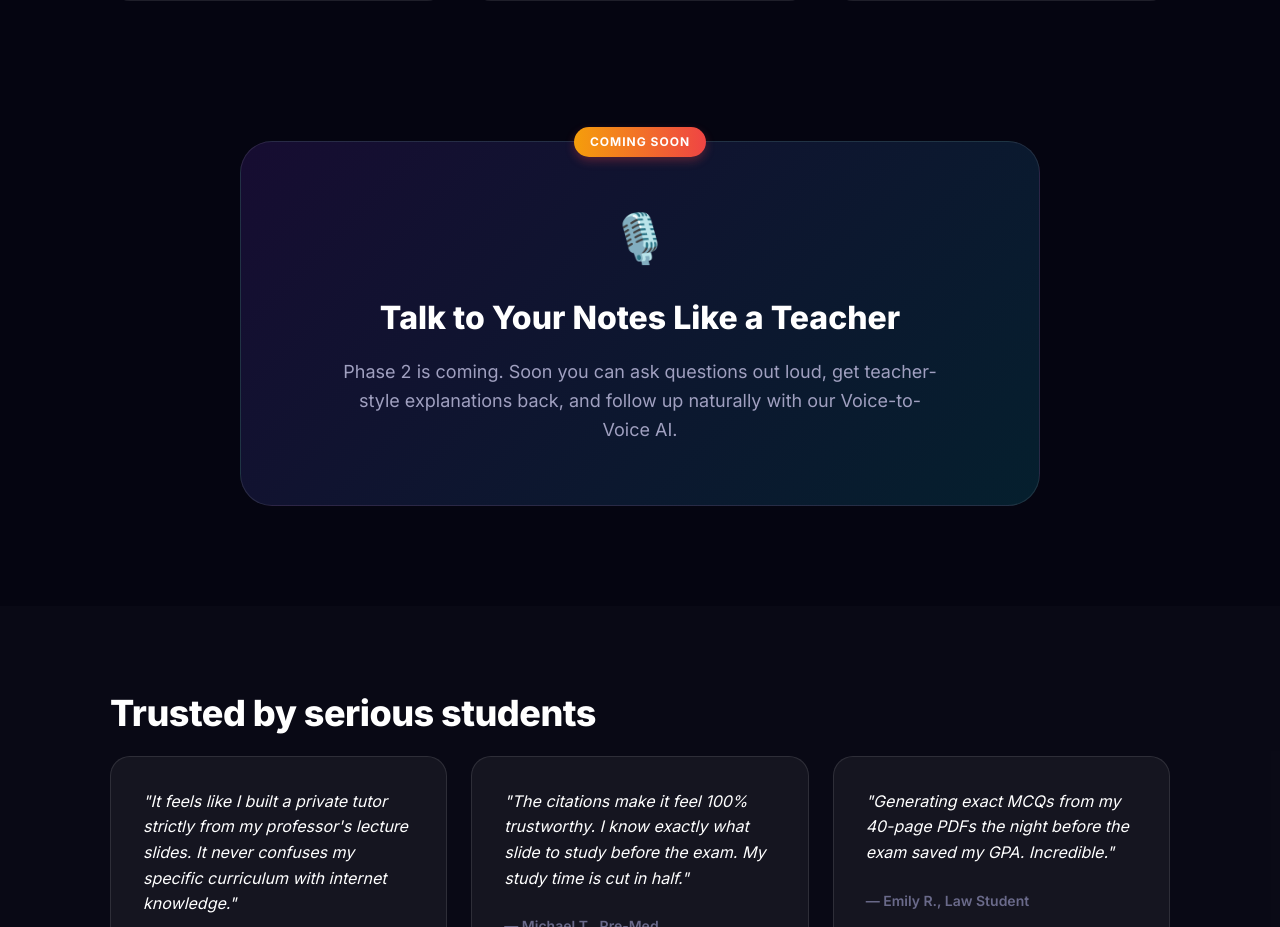
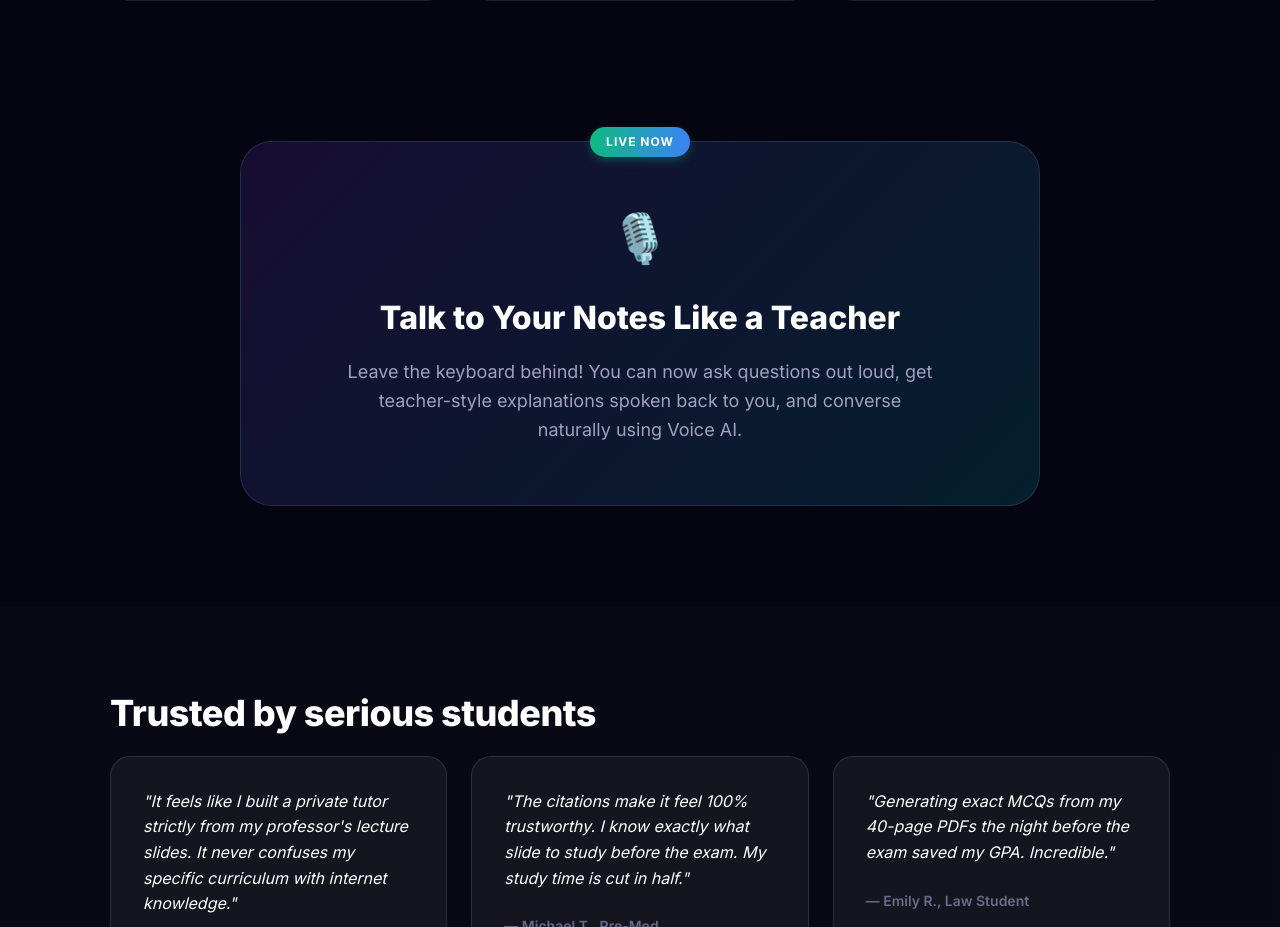
Before and after one commit to VitthalGund/askMyNotes, a Next.js app: page /home in a window 1280 px wide. Shown: the part 2764-3691 px from the top of the page. Built offline with nearby package versions, Linux system fonts and the light colour scheme; no server answers; sample sign-in values are in the browser's storage.

Commit message:
feat: Add initial home and dashboard pages, including a comprehensive marketing landing page with authentication and feature showcases.

```diff
--- a/src/app/dashboard/page.tsx
+++ b/src/app/dashboard/page.tsx
@@ -6,6 +6,7 @@ import { useRouter } from "next/navigation";
 import ErrorModal from "@/components/ErrorModal";
 import ConfirmModal from "@/components/ConfirmModal";
 import PreviewModal from "@/components/PreviewModal";
+import Link from "next/link";
 
 
 
@@ -183,7 +184,7 @@ export default function DashboardPage() {
       {/* Header */}
       <header style={styles.header}>
         <div style={styles.headerLeft}>
-          <h1 style={styles.logo}>📚 AskMyNotes</h1>
+          <h1 style={styles.logo}><Link href="/home">📚 AskMyNotes</Link></h1>
         </div>
         <div style={styles.headerRight}>
           <span style={styles.greeting}>Hey, {userName} 👋</span>
--- a/src/app/home/page.tsx
+++ b/src/app/home/page.tsx
@@ -196,16 +196,16 @@ export default function HomePage() {
           </div>
         </section>
 
-        {/* 5. VOICE TEASER */}
+        {/* 5. VOICE FEATURES LIVE */}
         <section style={styles.voiceSection}>
           <div style={styles.container}>
             <div style={styles.voiceBox}>
               <div style={styles.voiceIcon}>🎙️</div>
               <h2 style={styles.voiceTitle}>Talk to Your Notes Like a Teacher</h2>
               <p style={styles.voiceText}>
-                Phase 2 is coming. Soon you can ask questions out loud, get teacher-style explanations back, and follow up naturally with our Voice-to-Voice AI.
+                Leave the keyboard behind! You can now ask questions out loud, get teacher-style explanations spoken back to you, and converse naturally using Voice AI.
               </p>
-              <div style={styles.comingSoonBadge}>COMING SOON</div>
+              <div style={styles.liveBadge}>LIVE NOW</div>
             </div>
           </div>
         </section>
@@ -625,7 +625,7 @@ const styles: Record<string, React.CSSProperties> = {
   voiceIcon: { fontSize: "48px", marginBottom: "20px" },
   voiceTitle: { fontSize: "32px", fontWeight: 800, color: "#fff", marginBottom: "16px" },
   voiceText: { fontSize: "18px", color: "var(--text-secondary)", maxWidth: "600px", lineHeight: 1.6 },
-  comingSoonBadge: { position: "absolute", top: "-15px", background: "linear-gradient(90deg, #f59e0b, #ef4444)", color: "#fff", padding: "6px 16px", borderRadius: "20px", fontSize: "12px", fontWeight: 700, letterSpacing: "1px", boxShadow: "0 4px 10px rgba(239, 68, 68, 0.3)" },
+  liveBadge: { position: "absolute", top: "-15px", background: "linear-gradient(90deg, #10b981, #3b82f6)", color: "#fff", padding: "6px 16px", borderRadius: "20px", fontSize: "12px", fontWeight: 700, letterSpacing: "1px", boxShadow: "0 4px 10px rgba(16, 185, 129, 0.3)" },
 
   // TESTIMONIALS
   testimonialSection: { padding: "80px 0", background: "rgba(255,255,255,0.02)" },
```
